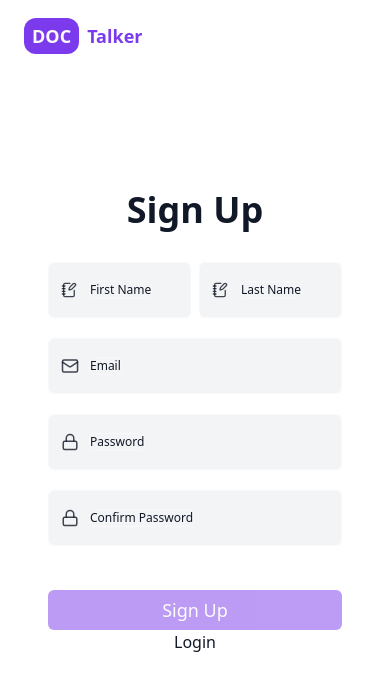
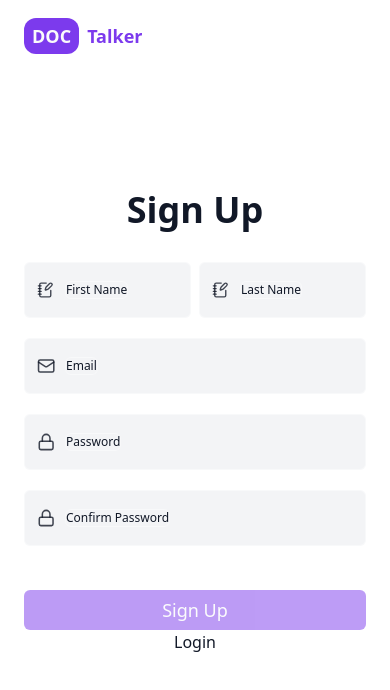
Before and after one commit to Peter3Khalil/doctalker, a Next.js app: page /signup in a window 390 px wide. Shown: the top 690 px of the page. Built offline with nearby package versions, Linux system fonts and the light colour scheme.

Commit message:
:recycle: Refactor code

```diff
--- a/src/app/(auth)/components/AuthHero.tsx
+++ b/src/app/(auth)/components/AuthHero.tsx
@@ -1,11 +1,18 @@
 import Reveal from '@/components/Animation/Reveal';
 import { AUTH_PAGE_CARDS } from '@/constants/authPages';
+import { cn } from '@/lib/utils';
 import Image from 'next/image';
-import React from 'react';
-
-const AuthHero = () => {
+import React, { FC } from 'react';
+interface AuthHeroProps extends React.HTMLProps<HTMLDivElement> {}
+const AuthHero: FC<AuthHeroProps> = ({ className, ...props }) => {
   return (
-    <section className="absolute left-0 top-0 h-full w-full flex-1 lg:relative lg:block">
+    <section
+      className={cn(
+        'absolute left-0 top-0 h-full w-full flex-1 lg:relative',
+        className,
+      )}
+      {...props}
+    >
       <Image
         src="/imgs/globe.webp"
         width={900}
--- /dev/null
+++ b/src/app/(auth)/components/PageContainer.tsx
@@ -0,0 +1,28 @@
+'use client';
+import Logo from '@/components/shared/Logo';
+import useMediaQuery from '@/hooks/useMediaQuery';
+import { cn } from '@/lib/utils';
+import React, { FC } from 'react';
+import AuthHero from './AuthHero';
+interface PageContainerProps extends React.HTMLAttributes<HTMLDivElement> {}
+const PageContainer: FC<PageContainerProps> = ({
+  children,
+  className,
+  ...props
+}) => {
+  const { isMatched: isDesktop } = useMediaQuery({ minWidth: 1024 });
+  return (
+    <div className={cn('flex h-full', className)} {...props}>
+      <Logo
+        variant={!isDesktop ? 'primary' : 'default'}
+        className={cn('fixed left-6 top-3 z-50 h-12 w-12')}
+      />
+      {isDesktop && <AuthHero />}
+      <section className="relative z-20 flex w-full shrink-0 flex-col items-center justify-center px-6 text-accent-foreground md:px-12 lg:w-[600px]">
+        {children}
+      </section>
+    </div>
+  );
+};
+
+export default PageContainer;
--- a/src/app/(auth)/layout.tsx
+++ b/src/app/(auth)/layout.tsx
@@ -1,27 +1,13 @@
-'use client';
-import Logo from '@/components/shared/Logo';
-import useMediaQuery from '@/hooks/useMediaQuery';
 import React from 'react';
-import AuthHero from './components/AuthHero';
-import { cn } from '@/lib/utils';
+import PageContainer from './components/PageContainer';
 const Layout = ({
   children,
 }: Readonly<{
   children: React.ReactNode;
 }>) => {
-  const { isMatched: isDesktop } = useMediaQuery({ minWidth: 1024 });
   return (
     <main className="h-[100svh] w-full">
-      <div className="flex h-full">
-        <Logo
-          variant={!isDesktop ? 'primary' : 'default'}
-          className={cn('fixed left-6 top-3 z-50 h-12 w-12')}
-        />
-        {isDesktop && <AuthHero />}
-        <section className="relative z-20 flex w-full shrink-0 flex-col items-center justify-center px-12 text-accent-foreground lg:w-[600px]">
-          {children}
-        </section>
-      </div>
+      <PageContainer>{children}</PageContainer>
     </main>
   );
 };
--- a/src/app/(auth)/login/page.tsx
+++ b/src/app/(auth)/login/page.tsx
@@ -22,6 +22,7 @@ const Login: FC<PageProps> = () => {
     mode: 'onBlur',
   });
   const onSubmit: SubmitHandler<Inputs> = (data) => {
+    //TODO: Implement login logic
     console.log(data);
   };
   return (
@@ -31,7 +32,7 @@ const Login: FC<PageProps> = () => {
         {LOGIN_FIELDS.map((field, i) => (
           <fieldset key={i}>
             <InputField
-            isValid={isValid}
+              isValid={isValid}
               field={field}
               register={register(field.name as keyof Inputs, {
                 required: 'This field is required',
--- a/src/app/(auth)/signup/page.tsx
+++ b/src/app/(auth)/signup/page.tsx
@@ -66,7 +66,6 @@ const SignUp = () => {
   const OTHER_FIELDS = REGISTER_FIELDS.filter(
     (field) => field.name !== 'first_name' && field.name !== 'last_name',
   );
-  console.log(isPasswordMatch);
   return (
     <div className="flex w-full flex-col items-center">
       <PageTitle>Sign Up</PageTitle>
@@ -102,7 +101,7 @@ const SignUp = () => {
           </fieldset>
         ))}
         {!isPasswordMatch && isValid && (
-          <div className='w-full flex items-center justify-center'>
+          <div className="flex w-full items-center justify-center">
             <p className="text-sm text-destructive">Password does not match</p>
           </div>
         )}
```
Also changed, not shown: src/app/(auth)/components/FormContainer.tsx (+9 -2 lines), src/components/shared/Icons.ts (line endings or trailing spaces).
